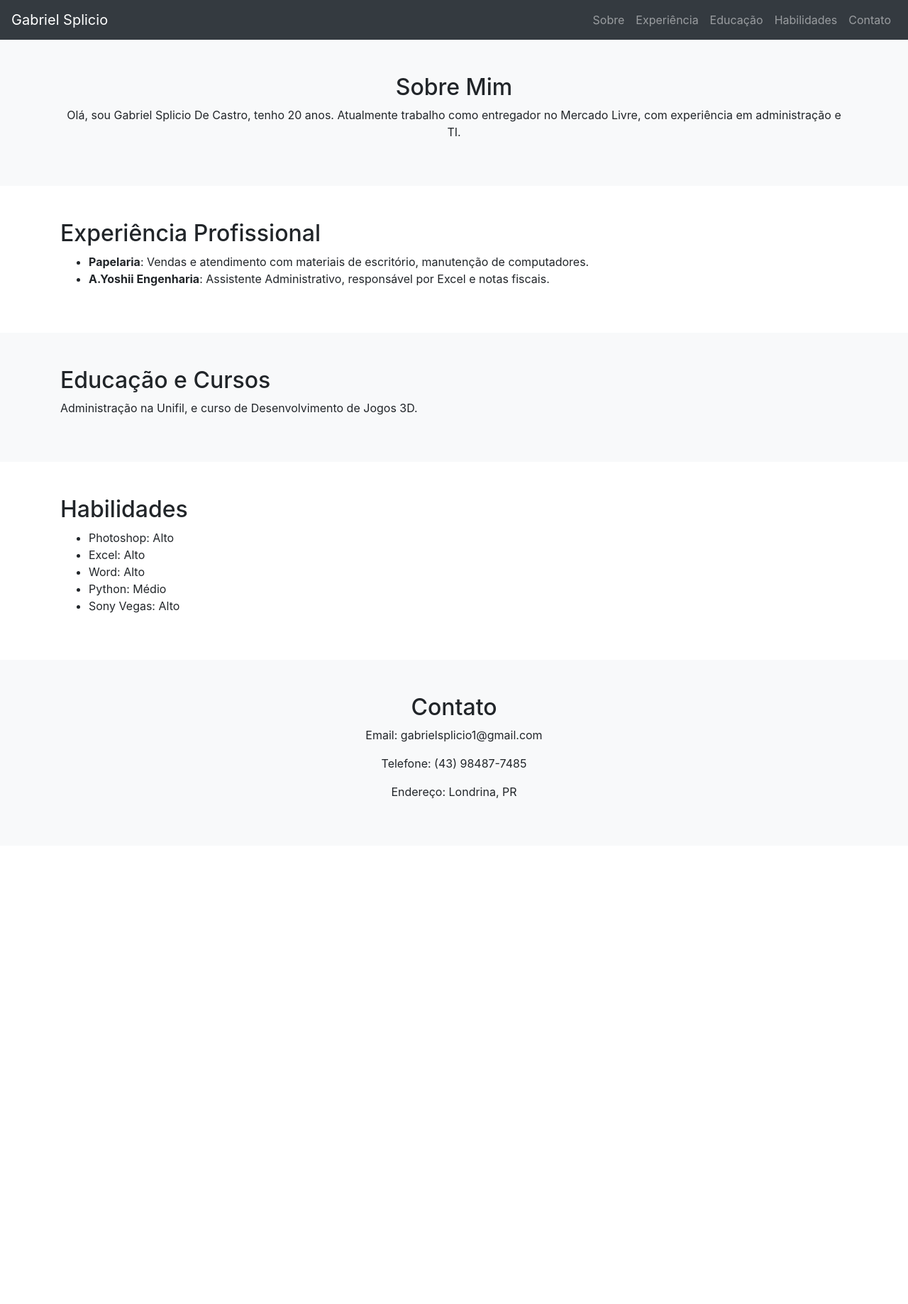
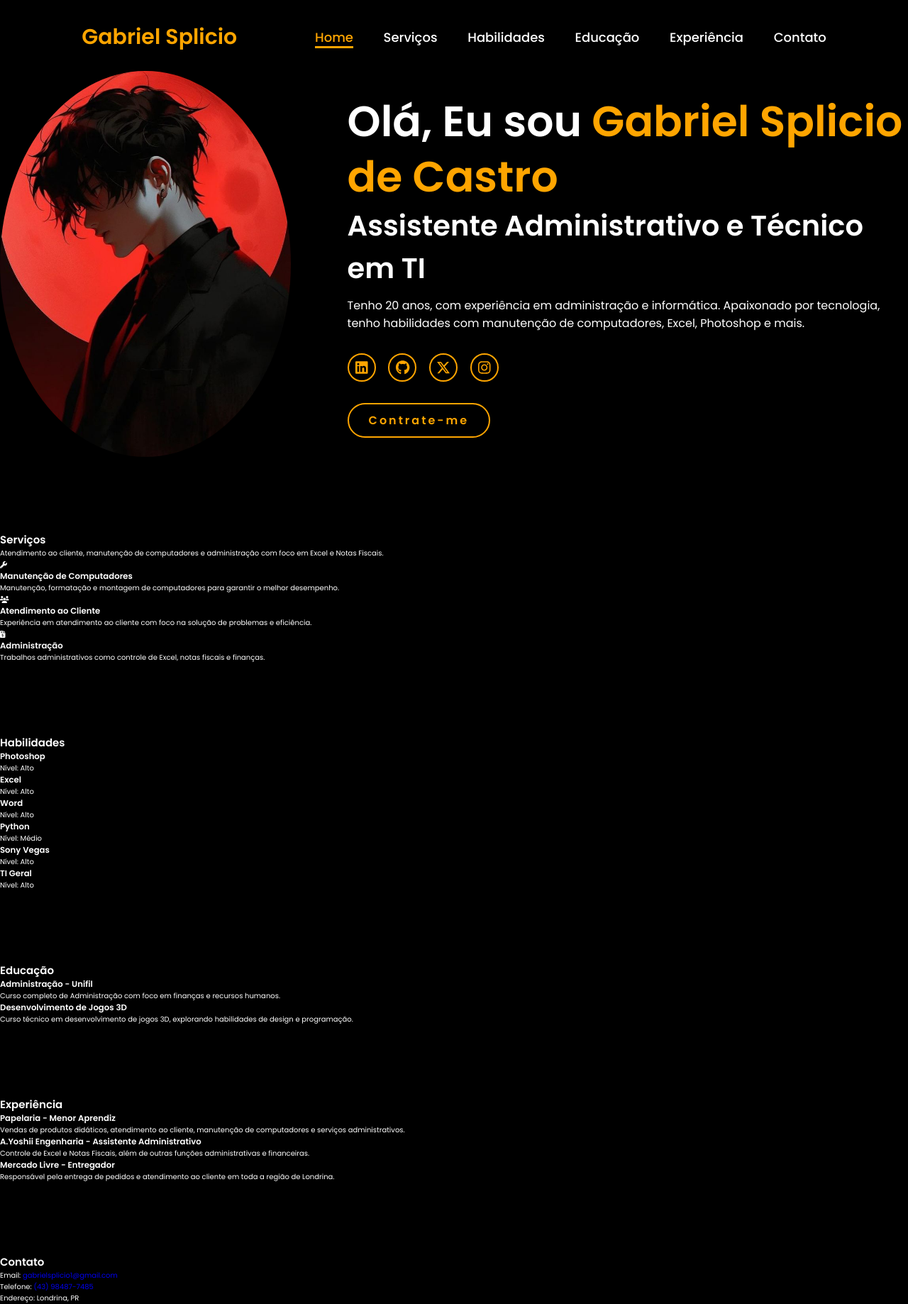
Before and after one commit to GabrielSplicio1/splicio, a plain HTML site: page index.html in a window 1280 px wide. Shown: the whole page at 71% size. Before the commit the page ends 1192 px from the top, so only its background shows below. Drawn offline with nearby package versions, Linux system fonts and the light colour scheme.

Commit message:
portifolio

```diff
--- a/index.html
+++ b/index.html
@@ -3,82 +3,144 @@
 <head>
     <meta charset="UTF-8">
     <meta name="viewport" content="width=device-width, initial-scale=1.0">
-    <title>Portfólio Gabriel Splicio</title>
-    <link rel="stylesheet" href="https://maxcdn.bootstrapcdn.com/bootstrap/4.5.2/css/bootstrap.min.css">
-    <link rel="stylesheet" href="styles.css">
+    <link rel="stylesheet" href="https://cdnjs.cloudflare.com/ajax/libs/font-awesome/6.5.2/css/all.min.css">
+    <link rel="stylesheet" href="style.css">
+    <title>Portfólio de Gabriel Splicio de Castro</title>
 </head>
 <body>
-    <!-- Navbar -->
-    <nav class="navbar navbar-expand-lg navbar-dark bg-dark">
-        <a class="navbar-brand" href="#">Gabriel Splicio</a>
-        <button class="navbar-toggler" type="button" data-toggle="collapse" data-target="#navbarNav" aria-controls="navbarNav" aria-expanded="false" aria-label="Toggle navigation">
-            <span class="navbar-toggler-icon"></span>
-        </button>
-        <div class="collapse navbar-collapse" id="navbarNav">
-            <ul class="navbar-nav ml-auto">
-                <li class="nav-item"><a class="nav-link" href="#sobre">Sobre</a></li>
-                <li class="nav-item"><a class="nav-link" href="#experiencia">Experiência</a></li>
-                <li class="nav-item"><a class="nav-link" href="#educacao">Educação</a></li>
-                <li class="nav-item"><a class="nav-link" href="#habilidades">Habilidades</a></li>
-                <li class="nav-item"><a class="nav-link" href="#contato">Contato</a></li>
-            </ul>
+    <header>
+        <a href="#" class="logo">Gabriel Splicio</a>
+
+        <nav>
+            <a href="#" class="active">Home</a>
+            <a href="#services">Serviços</a>
+            <a href="#skills">Habilidades</a>
+            <a href="#education">Educação</a>
+            <a href="#experience">Experiência</a>
+            <a href="#contact">Contato</a>
+        </nav>
+    </header>
+    <main>
+    <!-- Home Section -->
+    <section class="home" id="home">
+        <div class="home-img">
+            <img src="main.jpg" alt="Foto de Gabriel Splicio">
         </div>
-    </nav>
-
-    <!-- Sobre Section -->
-    <section id="sobre" class="p-5 text-center bg-light">
-        <div class="container">
-            <h2>Sobre Mim</h2>
-            <p>Olá, sou Gabriel Splicio De Castro, tenho 20 anos. Atualmente trabalho como entregador no Mercado Livre, com experiência em administração e TI.</p>
+        <div class="home-content">
+            <h1>Olá, Eu sou <span>Gabriel Splicio de Castro</span></h1>
+            <h3 class="typing-text">Assistente Administrativo e Técnico em TI</h3>
+            <p>Tenho 20 anos, com experiência em administração e informática. Apaixonado por tecnologia, tenho habilidades com manutenção de computadores, Excel, Photoshop e mais.</p>
+            <div class="social-icons">
+                <a href="#"><i class="fa-brands fa-linkedin"></i></a>
+                <a href="#"><i class="fa-brands fa-github"></i></a>
+                <a href="#"><i class="fa-brands fa-x-twitter"></i></a>
+                <a href="#"><i class="fa-brands fa-instagram"></i></a>
+            </div>
+            <a href="#" class="btn">Contrate-me</a>
         </div>
     </section>
 
-    <!-- Experiência Section -->
-    <section id="experiencia" class="p-5">
-        <div class="container">
-            <h2>Experiência Profissional</h2>
-            <ul>
-                <li><strong>Papelaria</strong>: Vendas e atendimento com materiais de escritório, manutenção de computadores.</li>
-                <li><strong>A.Yoshii Engenharia</strong>: Assistente Administrativo, responsável por Excel e notas fiscais.</li>
-            </ul>
+
+    <!-- Services Section -->
+    <section id="services" class="section-content">
+        <h2>Serviços</h2>
+        <p>Atendimento ao cliente, manutenção de computadores e administração com foco em Excel e Notas Fiscais.</p>
+        <div class="service-list">
+            <div class="service-item">
+                <i class="fa-solid fa-wrench"></i>
+                <h3>Manutenção de Computadores</h3>
+                <p>Manutenção, formatação e montagem de computadores para garantir o melhor desempenho.</p>
+            </div>
+            <div class="service-item">
+                <i class="fa-solid fa-users"></i>
+                <h3>Atendimento ao Cliente</h3>
+                <p>Experiência em atendimento ao cliente com foco na solução de problemas e eficiência.</p>
+            </div>
+            <div class="service-item">
+                <i class="fa-solid fa-file-invoice-dollar"></i>
+                <h3>Administração</h3>
+                <p>Trabalhos administrativos como controle de Excel, notas fiscais e finanças.</p>
+            </div>
         </div>
     </section>
 
-    <!-- Educação Section -->
-    <section id="educacao" class="p-5 bg-light">
-        <div class="container">
-            <h2>Educação e Cursos</h2>
-            <p>Administração na Unifil, e curso de Desenvolvimento de Jogos 3D.</p>
+<!-- Skills Section -->
+<section id="skills" class="section-content">
+    <div class="container">
+        <h2 class="section-title">Habilidades</h2>
+        <div class="skills-list">
+            <div class="skill-item">
+                <h3>Photoshop</h3>
+                <p>Nível: Alto</p>
+            </div>
+            <div class="skill-item">
+                <h3>Excel</h3>
+                <p>Nível: Alto</p>
+            </div>
+            <div class="skill-item">
+                <h3>Word</h3>
+                <p>Nível: Alto</p>
+            </div>
+            <div class="skill-item">
+                <h3>Python</h3>
+                <p>Nível: Médio</p>
+            </div>
+            <div class="skill-item">
+                <h3>Sony Vegas</h3>
+                <p>Nível: Alto</p>
+            </div>
+            <div class="skill-item">
+                <h3>TI Geral</h3>
+                <p>Nível: Alto</p>
+            </div>
+        </div>
+    </div>
+</section>
+
+
+    <!-- Education Section -->
+    <section id="education" class="section-content">
+        <h2>Educação</h2>
+        <div class="education-details">
+            <h3>Administração - Unifil</h3>
+            <p>Curso completo de Administração com foco em finanças e recursos humanos.</p>
+            <h3>Desenvolvimento de Jogos 3D</h3>
+            <p>Curso técnico em desenvolvimento de jogos 3D, explorando habilidades de design e programação.</p>
         </div>
     </section>
 
-    <!-- Habilidades Section -->
-    <section id="habilidades" class="p-5">
-        <div class="container">
-            <h2>Habilidades</h2>
-            <ul>
-                <li>Photoshop: Alto</li>
-                <li>Excel: Alto</li>
-                <li>Word: Alto</li>
-                <li>Python: Médio</li>
-                <li>Sony Vegas: Alto</li>
-            </ul>
+    <!-- Experience Section -->
+    <section id="experience" class="section-content">
+        <h2>Experiência</h2>
+        <div class="experience-list">
+            <div class="experience-item">
+                <h3>Papelaria - Menor Aprendiz</h3>
+                <p>Vendas de produtos didáticos, atendimento ao cliente, manutenção de computadores e serviços administrativos.</p>
+            </div>
+            <div class="experience-item">
+                <h3>A.Yoshii Engenharia - Assistente Administrativo</h3>
+                <p>Controle de Excel e Notas Fiscais, além de outras funções administrativas e financeiras.</p>
+            </div>
+            <div class="experience-item">
+                <h3>Mercado Livre - Entregador</h3>
+                <p>Responsável pela entrega de pedidos e atendimento ao cliente em toda a região de Londrina.</p>
+            </div>
         </div>
     </section>
 
-    <!-- Contato Section -->
-    <section id="contato" class="p-5 bg-light text-center">
-        <div class="container">
-            <h2>Contato</h2>
-            <p>Email: gabrielsplicio1@gmail.com</p>
-            <p>Telefone: (43) 98487-7485</p>
+    <!-- Contact Section -->
+    <section id="contact" class="section-content">
+        <h2>Contato</h2>
+        <div class="contact-details">
+            <p>Email: <a href="mailto:gabrielsplicio1@gmail.com">gabrielsplicio1@gmail.com</a></p>
+            <p>Telefone: <a href="tel:+5543984877485">(43) 98487-7485</a></p>
             <p>Endereço: Londrina, PR</p>
         </div>
     </section>
 
-    <!-- JavaScript e Bootstrap Scripts -->
-    <script src="https://code.jquery.com/jquery-3.5.1.slim.min.js"></script>
-    <script src="https://cdn.jsdelivr.net/npm/@popperjs/core@2.9.2/dist/umd/popper.min.js"></script>
-    <script src="https://maxcdn.bootstrapcdn.com/bootstrap/4.5.2/js/bootstrap.min.js"></script>
+    </main>
+
+    <!-- JavaScript e Font Awesome -->
+    <script src="https://cdnjs.cloudflare.com/ajax/libs/font-awesome/6.5.2/js/all.min.js"></script>
 </body>
 </html>
--- /dev/null
+++ b/style.css
@@ -0,0 +1,323 @@
+@import url('https://fonts.googleapis.com/css2?family=Poppins:wght@100;200;300;400;500;600&display=swap');
+
+*{
+    margin: 0;
+    padding: 0;
+    box-sizing: border-box;
+    text-decoration: none;
+    border: none;
+    outline: none;
+    font-family: 'Poppins', sans-serif;
+}
+
+html{
+    font-size: 62.5%;
+}
+
+body{
+    width: 100%;
+    height: 100vh;
+    overflow-x: hidden;
+    background-color: black;
+    color: white;
+}
+
+header{
+    margin-top: 20px;
+    position: fixed;
+    top: 0;
+    left: 0;
+    width: 100%;
+    padding: 1rem 9%;
+    background-color: transparent;
+    filter: drop-shadow(10px);
+    display: flex;
+    justify-content: space-between;
+    align-items: center;
+    z-index: 100;
+
+}
+
+.logo{
+    font-size: 3rem;
+    color: #FFA500;
+    font-weight: 800;
+    cursor: pointer;
+    transition: 0.5s ease;
+}
+
+.logo:hover{
+    transform: scale(1.1);
+}
+
+nav a{
+    font-size: 1.8rem;
+    color: white;
+    margin-left: 4rem;
+    font-weight: 500;
+    transition: 0.3s ease;
+    border-bottom: 3px solid transparent;
+}
+
+nav a:hover,
+nav a.active{
+    color: #FFA500;
+    border-bottom: 3px solid #FFA500;
+}
+
+@media(max-width:995px){
+    nav{
+        position: absolute;
+        display: none;
+        top: 0;
+        right: 0;
+        width: 40%;
+        border-left: 3px solid #FFA500;
+        border-bottom: 3px solid #FFA500;
+        border-bottom-left-radius: 2rem;
+        padding: 1rem solid;
+        background-color: #161616;
+        border-top: 0.1rem solid rgba(0,0,0,0.1);
+    }
+
+    nav.active{
+        display: block;
+    }
+
+    nav a{
+        display: block;
+        font-size: 2rem;
+        margin: 3rem 0;
+    }
+
+    nav a:hover,
+    nav a.active{
+        padding: 1rem;
+        border-radius: 0.5rem;
+        border-bottom: 0.5rem solid #b74b4b;
+    }
+}
+
+section{
+    padding-top: 5rem; /* Ajuste o valor conforme necessário */
+    margin-top: 5rem; /* Para criar uma distância extra */
+}
+
+.home{
+    display: flex;
+    justify-content: center;
+    align-items: center;
+    gap: 8rem;
+    background-color: black;
+}
+
+.home .home-content h1{
+    font-size: 6rem;
+    font-weight: 700;
+    line-height: 1.3;
+}
+
+span{
+    color: #FFA500;
+}
+
+.home-content h3{
+    font-size: 4rem;
+    margin-bottom: 1rem;
+    font-weight: 700;
+}
+
+.home-content p{
+    font-size: 1.6rem;
+}
+
+.home-img{
+    border-radius: 50%;
+}
+
+.home-img img{
+    position: relative;
+    width: 32vw;
+    border-radius: 50%;
+    box-shadow: 0 0 25px solid #FFA500;
+    cursor: pointer;
+    transition: 0.2s linear;
+}
+
+.home-img img:hover{
+    font-size: 1.8rem;
+    font-weight: 500;
+}
+
+.social-icons a{
+    display: inline-flex;
+    justify-content: center;
+    align-items: center;
+    width: 4rem;
+    height: 4rem;
+    background-color: transparent;
+    border: 0.2rem solid #FFA500;
+    font-size: 2rem;
+    border-radius: 50%;
+    margin: 3rem 1.5rem 3rem 0;
+    transition: 0.3s ease;
+    color: #FFA500;
+}
+
+.social-icons a:hover{
+    color: black;
+    transform: scale(1.3) translateY(-5px);
+    background-color: #FFA500;
+    box-shadow: 0  0 25px #FFA500;
+}
+
+.btn{
+    display: inline-block;
+    padding: 1rem 2.8rem;
+    background-color: black;
+    border-radius: 4rem;
+    font-size: 1.6rem;
+    color: #FFA500;
+    letter-spacing: 0.3rem;
+    font-weight: 600;
+    border: 2px solid #FFA500;
+    transition: 0.3s ease;
+    cursor: pointer;
+}
+
+.btn:hover{
+    transform: scale3d(1.03);
+    background-color: #FFA500;
+    color: black;
+    box-shadow: 0 0 25px #FFA500;
+}
+
+.typing-text{
+    font-size: 34px;
+    font-weight: 600;
+    min-width: 280px;
+}
+
+.typing-text span{
+    position: relative;
+}
+
+.typing-text span::before{
+    content: "software Developer";
+    color: #b74b4b;
+    animation: words 20s infinite;
+}
+
+.typing-text span::after{
+    content: "";
+    background-color: black;
+    position: absolute;
+    width: calc(100% + 8px);
+    height: 100%;
+    border-left: 3px solid black;
+    right: -8;
+    animation: cursor 0.6s infinite;
+}
+
+@keyframes cursor{
+    to{
+        border-left: 3px solid #FFA500;
+    }
+}
+
+@keyframes words{
+    0%, 20%{
+        content: "Web Developer";
+    }
+    21%, 40%{
+        content: "Developer";
+    }
+    41%, 60%{
+        content: "Web Designer";
+    }
+    61%, 80%{
+        content: "Youtuber";
+    }
+    81%, 100%{
+        content: "Script Writer";
+    }
+}
+
+@media (max-width: 1000px){
+    .home{
+        gap: 4rem;
+    }
+}
+
+@media(max-width:995px){
+    .home{
+        flex-direction: column;
+        margin: 5rem 4rem;
+    }
+
+    .home .home-content h3{
+        font-size: 2.5rem;
+    }
+
+    .home-content h1{
+        font-size: 5rem;
+    }
+
+    .home-img img{
+        width: 70vw;
+        margin-top: 4rem;
+    }
+
+    .section-content {
+        padding: 5rem 9%;
+        background-color: #161616;
+        color: white;
+        text-align: center;
+    }
+
+    .section-title {
+        font-size: 3.5rem;
+        color: #FFA500;
+        margin-bottom: 2rem;
+    }
+
+/* Habilidades */
+#skills {
+    min-height: 100vh;                 /* Ocupa a altura total da tela */
+    display: flex;
+    justify-content: center;
+    align-items: center;
+    padding-top: 8rem;                 /* Evita sobreposição com a navbar */
+    background-color: black;           /* Fundo preto */
+    color: white;
+}
+
+#skills .container {
+    text-align: center;
+}
+
+#skills .section-title {
+    font-size: 3rem;
+    margin-bottom: 2rem;
+    color: #FFA500;                    /* Cor destaque para o título */
+}
+
+#skills .skills-list {
+    display: grid;
+    grid-template-columns: repeat(auto-fit, minmax(150px, 1fr)); /* Colunas ajustáveis */
+    gap: 1.5rem;
+    padding: 0 2rem;
+}
+
+#skills .skill-item h3 {
+    font-size: 2rem;
+    color: #FFA500;                    /* Cor destaque para subtítulos */
+}
+
+#skills .skill-item p {
+    font-size: 1.6rem;
+}
+
+
+
+}
```
Also changed, not shown: main.jpg (added).
